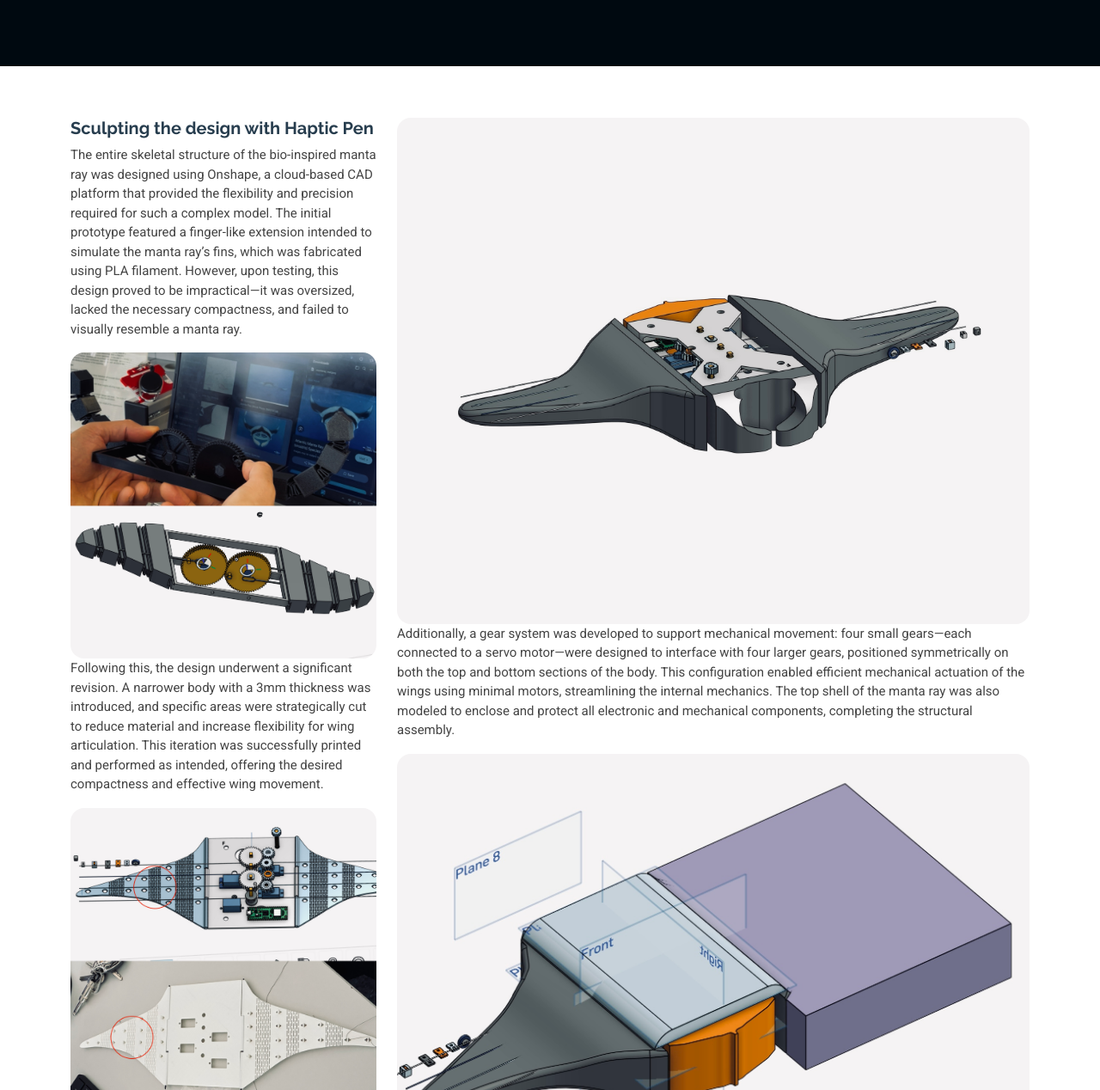
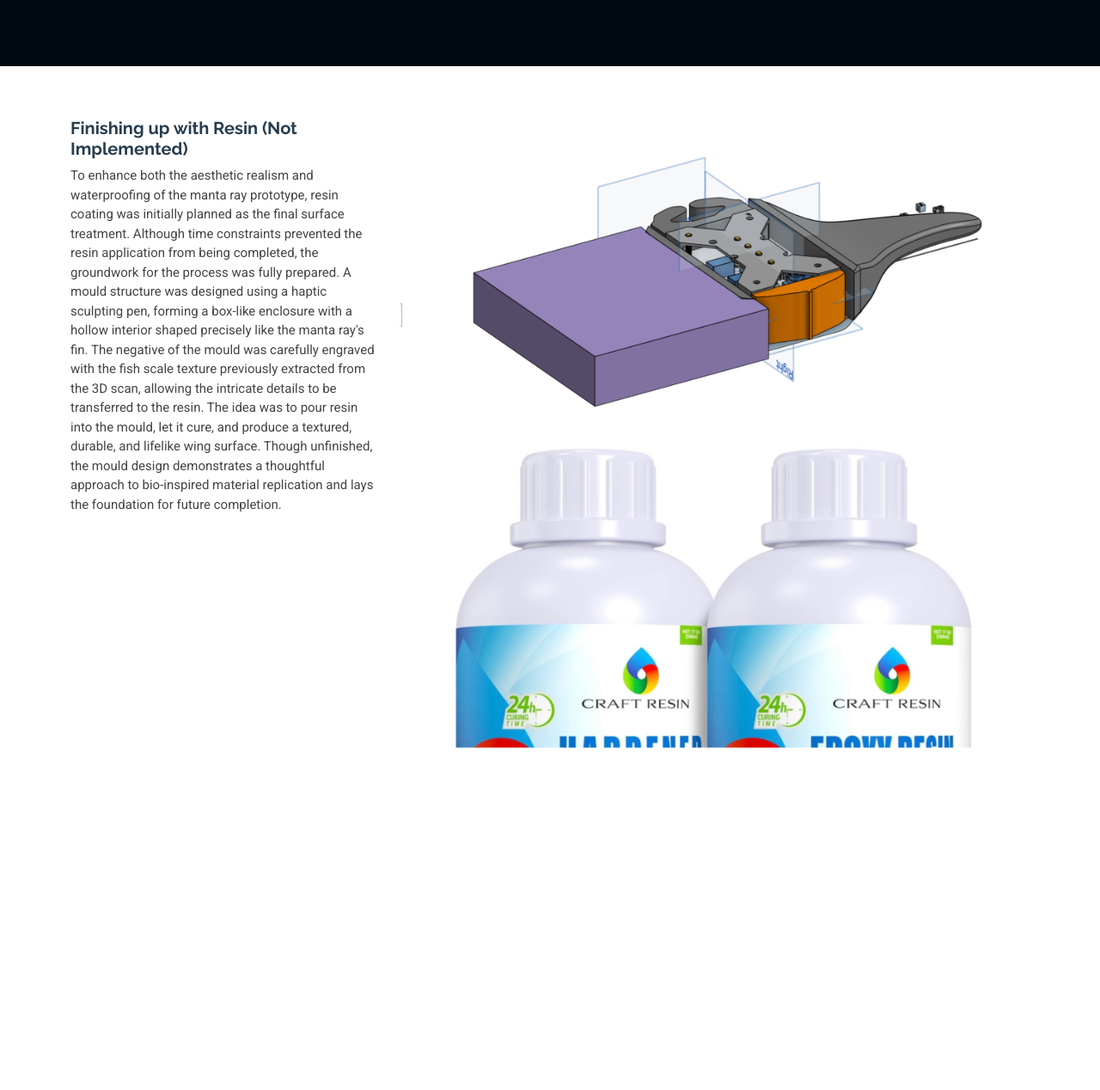
Before and after one commit to masoodbisageer2022/manta-ray-masood, a plain HTML site: page resin_moulding.html in a window 1280 px wide. Shown: the part 247-1515 px from the top of the page at 86% size. After the commit the page ends 1180 px from the top, so only its background shows below. Drawn offline with Linux system fonts and the light colour scheme.

Commit message:
Update resin_moulding.html

```diff
--- a/resin_moulding.html
+++ b/resin_moulding.html
@@ -4,7 +4,7 @@
 <head>
   <meta charset="utf-8">
   <meta content="width=device-width, initial-scale=1.0" name="viewport">
-  <title>3D Modelling | Manta Ray</title>
+  <title>Resin Finishing | Manta Ray</title>
   <meta name="description" content="">
   <meta name="keywords" content="">
 
@@ -68,7 +68,7 @@
     <!-- Page Title -->
     <div class="page-title dark-background" data-aos="fade" img src="assets/img/manta-ray.png">
       <div class="container position-relative">
-        <h1>Haptic Sculpting</h1>
+        <h1>Resin Finishing</h1>
         <nav class="breadcrumbs">
           <ol>
             <li><a href="index.html">Home</a></li>
@@ -86,24 +86,13 @@
         <div class="row gy-4">
 
           <div class="col-lg-4" data-aos="fade-up" data-aos-delay="100">
-            <h4>Sculpting the design with Haptic Pen</h4>
-            <p>The entire skeletal structure of the bio-inspired manta ray was designed using Onshape, a cloud-based CAD platform that provided the flexibility and precision required for such a complex model. The initial prototype featured a finger-like extension intended to simulate the manta ray’s fins, which was fabricated using PLA filament. However, upon testing, this design proved to be impractical—it was oversized, lacked the necessary compactness, and failed to visually resemble a manta ray.</p>
-            <img src="assets/img/finger.jpg" alt="" class="img-fluid rounded-4">
-
-            <p> Following this, the design underwent a significant revision. A narrower body with a 3mm thickness was introduced, and specific areas were strategically cut to reduce material and increase flexibility for wing articulation. This iteration was successfully printed and performed as intended, offering the desired compactness and effective wing movement.</p>
-            <img src="assets/img/bend.jpg" alt="" class="img-fluid rounded-4">
-
-            <p>To enhance flexibility, a hinge mechanism was later integrated to connect the wings to the central body. Onshape’s advanced design features were instrumental in accurately drafting this joint structure.</p>
-            <img src="assets/img/hinge.jpg" alt="" class="img-fluid rounded-4">
+            <h4>Finishing up with Resin (Not Implemented)</h4>
+            <p>To enhance both the aesthetic realism and waterproofing of the manta ray prototype, resin coating was initially planned as the final surface treatment. Although time constraints prevented the resin application from being completed, the groundwork for the process was fully prepared. A mould structure was designed using a haptic sculpting pen, forming a box-like enclosure with a hollow interior shaped precisely like the manta ray's fin. The negative of the mould was carefully engraved with the fish scale texture previously extracted from the 3D scan, allowing the intricate details to be transferred to the resin. The idea was to pour resin into the mould, let it cure, and produce a textured, durable, and lifelike wing surface. Though unfinished, the mould design demonstrates a thoughtful approach to bio-inspired material replication and lays the foundation for future completion.
+            </p>
           </div>
 
           <div class="col-lg-8" data-aos="fade-up" data-aos-delay="200">
-            <img src="assets/img/intro-ray.jpg" alt="" class="img-fluid rounded-4">
-            <p>Additionally, a gear system was developed to support mechanical movement: four small gears—each connected to a servo motor—were designed to interface with four larger gears, positioned symmetrically on both the top and bottom sections of the body. This configuration enabled efficient mechanical actuation of the wings using minimal motors, streamlining the internal mechanics. The top shell of the manta ray was also modeled to enclose and protect all electronic and mechanical components, completing the structural assembly.
-            </p>
-            <img src="assets/img/box_body.jpg" alt="" class="img-fluid rounded-4">
-            <p>Finally, a custom mold box was designed around each wing to facilitate the resin casting process. This allowed the team to apply the high-resolution skin texture—previously extracted from the 3D scanned fish model—onto the wings, giving them a realistic and tactile surface finish.
-            </p>
+            <img src="assets/img/resin3.JPEG" alt="" class="img-fluid rounded-4">
           </div>
 
         </div>
```
